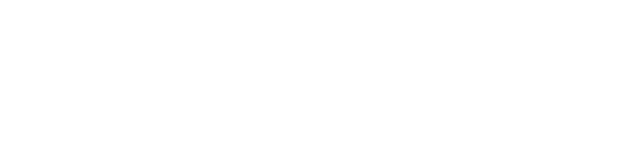
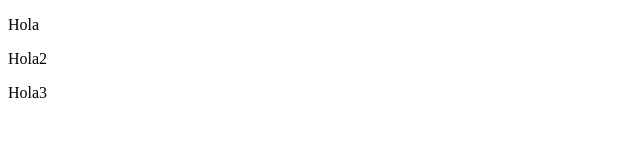
Before and after one commit to GiovanniPeirone/EquipoRojo-Caja, a plain HTML site: page index.html in a window 1280 px wide. Shown: the whole page, without its empty margins (0-640 px from the left). Drawn offline with Linux system fonts and the light colour scheme.

Commit message:
Update index.html

```diff
--- a/index.html
+++ b/index.html
@@ -10,14 +10,14 @@
     <title>Pendrive</title>
 </head>
 <body>
-    <head>
-
-    </head>
+    <header>
+        <p>Hola</p>
+    </header>
     <main>
-
+        <p>Hola2</p>
     </main>
     <footer>
-
+        <p>Hola3</p>
     </footer>
     <script src="scripts/main.js"></script>
 </body>
```
